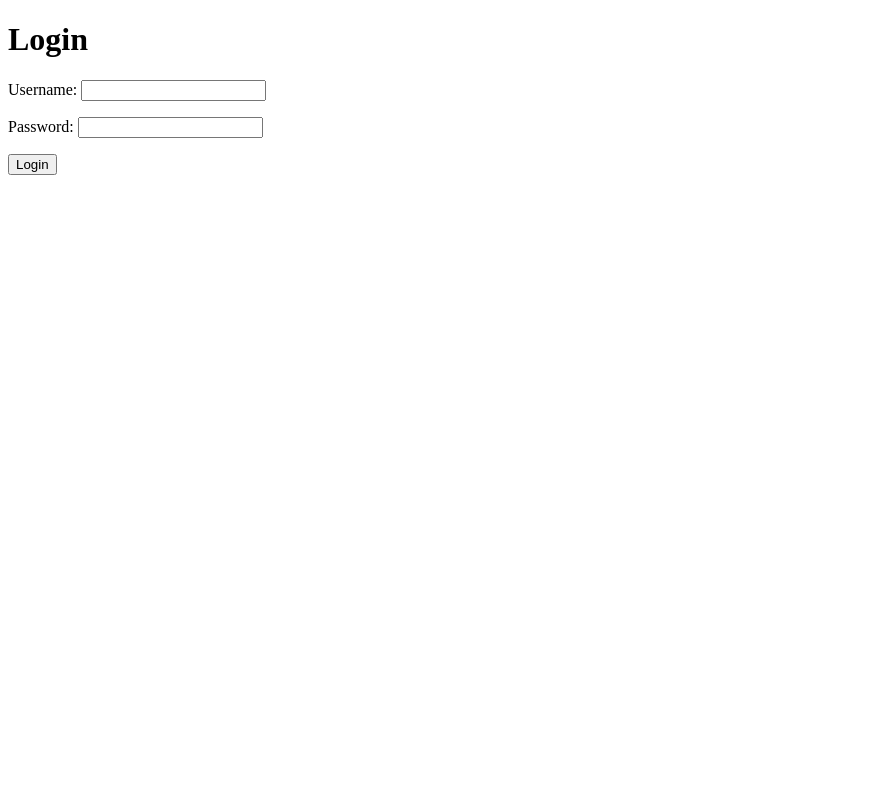
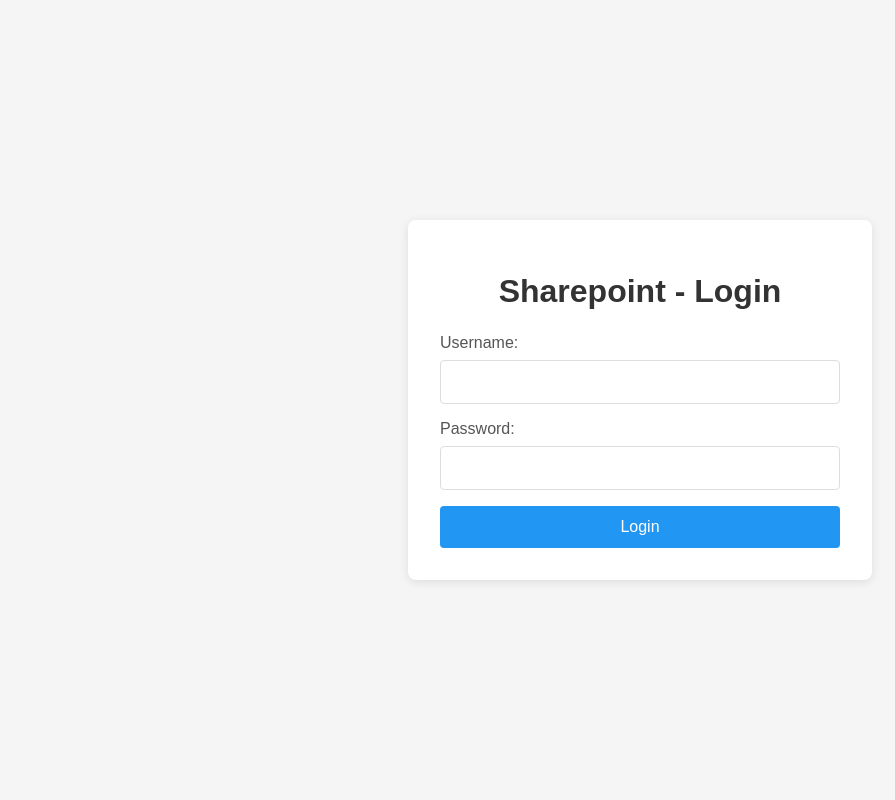
Before and after one commit to sendimarvin/web_sftp, a Flask app: page /sharepoint/login in a window 1280 px wide. Shown: the whole page, without its empty margins (0-895 px from the left). Run offline with Flask 3, Linux system fonts and the light colour scheme; some libraries are stand-ins or nearby versions.

Commit message:
Add Styling to login page

```diff
--- a/templates/directory_listing.html
+++ b/templates/directory_listing.html
@@ -5,6 +5,9 @@
     <link rel="stylesheet" href="{{ url_for('static', filename='css/style.css') }}">
 </head>
 <body>
+    <div class="logout-container">
+        <a href="/sharepoint/logout" class="logout-button">Logout</a>
+    </div>
     <div class="breadcrumbs">
         <a href="/sharepoint/" class="breadcrumb-item">🏠 Home</a>
         {% for crumb in breadcrumbs %}
--- a/templates/login.html
+++ b/templates/login.html
@@ -2,29 +2,104 @@
 <html>
 <head>
     <title>Login</title>
+    <style>
+        body {
+            font-family: 'Arial', sans-serif;
+            background-color: #f5f5f5;
+            margin: 0;
+            padding: 0;
+            display: flex;
+            justify-content: center;
+            align-items: center;
+            height: 100vh;
+        }
+
+        .login-container {
+            background-color: white;
+            padding: 2rem;
+            border-radius: 8px;
+            box-shadow: 0 2px 10px rgba(0, 0, 0, 0.1);
+            width: 100%;
+            max-width: 400px;
+        }
+
+        h1 {
+            text-align: center;
+            color: #333;
+            margin-bottom: 1.5rem;
+        }
+
+        .flash-message {
+            background-color: #ffebee;
+            color: #c62828;
+            padding: 10px;
+            border-radius: 4px;
+            margin-bottom: 1rem;
+        }
+
+        form {
+            display: flex;
+            flex-direction: column;
+            gap: 1rem;
+        }
+
+        .form-group {
+            display: flex;
+            flex-direction: column;
+            gap: 0.5rem;
+        }
+
+        label {
+            color: #555;
+            font-weight: 500;
+        }
+
+        input[type="text"],
+        input[type="password"] {
+            padding: 0.75rem;
+            border: 1px solid #ddd;
+            border-radius: 4px;
+            font-size: 1rem;
+        }
+
+        input[type="submit"] {
+            background-color: #2196F3;
+            color: white;
+            padding: 0.75rem;
+            border: none;
+            border-radius: 4px;
+            font-size: 1rem;
+            cursor: pointer;
+            transition: background-color 0.2s;
+        }
+
+        input[type="submit"]:hover {
+            background-color: #1976D2;
+        }
+    </style>
 </head>
 <body>
-    <h1>Login</h1>
+    <div class="login-container">
+        <h1>Sharepoint - Login</h1>
         {% with messages = get_flashed_messages() %}
             {% if messages %}
                 {% for message in messages %}
-                <p style="color: red;">{{ message }}</p>
+                    <div class="flash-message">{{ message }}</div>
                 {% endfor %}
             {% endif %}
         {% endwith %}
         <form method="POST">
             <input type="hidden" name="csrf_token" value="{{ csrf_token() }}">
-        <p>
+            <div class="form-group">
                 <label>Username:</label>
                 <input type="text" name="username" required>
-        </p>
-        <p>
+            </div>
+            <div class="form-group">
                 <label>Password:</label>
                 <input type="password" name="password" required>
-        </p>
-        <p>
+            </div>
             <input type="submit" value="Login">
-        </p>
         </form>
+    </div>
 </body>
 </html>
```
Also changed, not shown: static/css/style.css (+20 -0 lines). Lines whose indentation alone changed are shown as unchanged.
